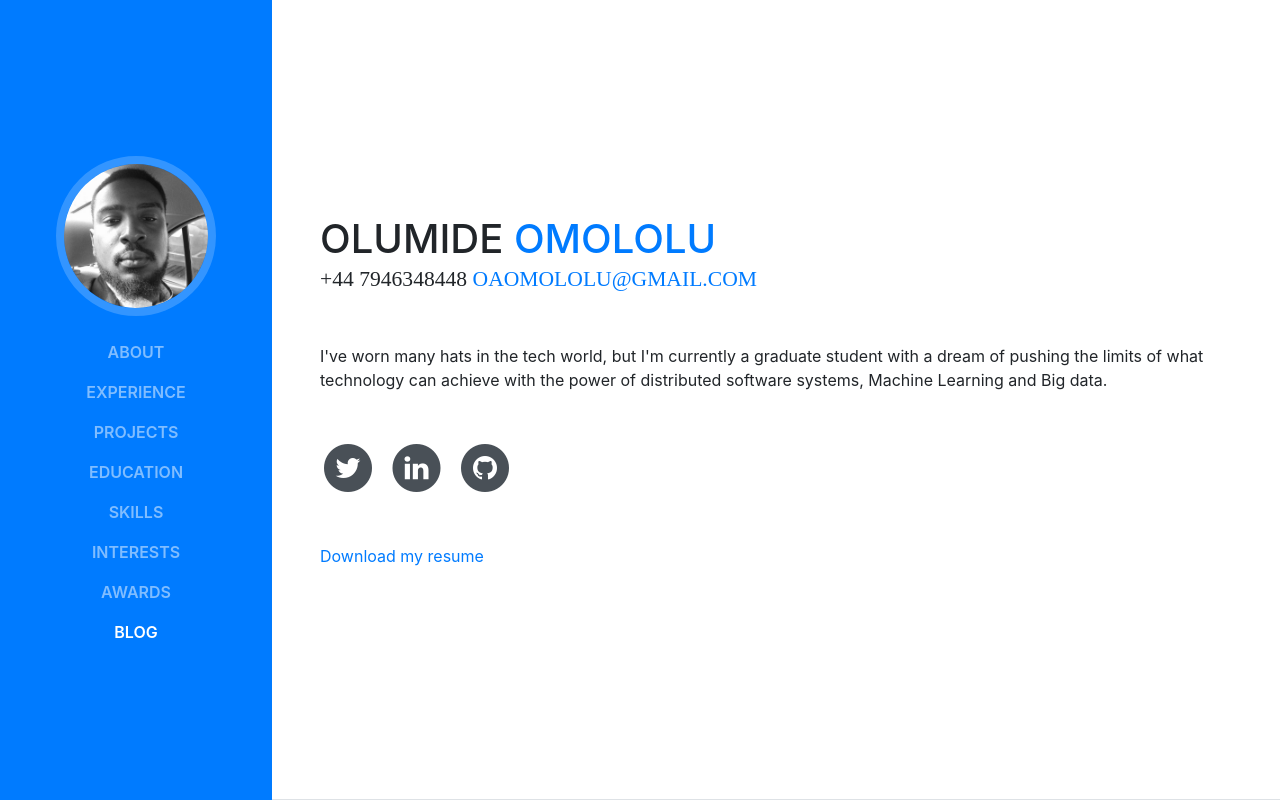
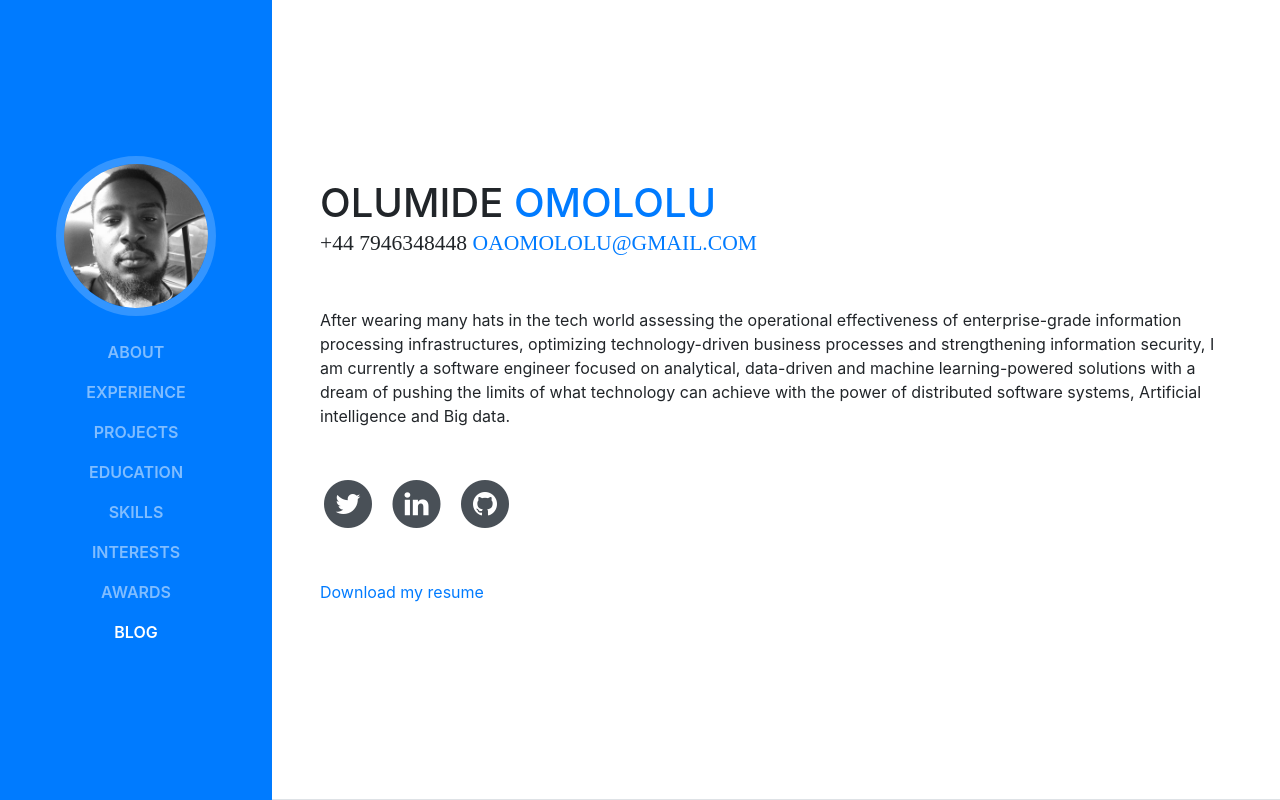
Before and after one commit to olumideomololu/olumideomololu.github.io, a website with bundled scripts: page index.html in a window 1280 px wide. Shown: the top 800 px of the page. Built offline with nearby package versions, Linux system fonts and the light colour scheme; a web font is replaced by a local one.

Commit message:
bio update

```diff
--- a/index.html
+++ b/index.html
@@ -82,9 +82,7 @@
         <div class="subheading mb-5"> +44 7946348448
           <a href="mailto:oaomololu@gmail.com">oaomololu@gmail.com</a>
         </div>
-        <p class="mb-5">I've worn many hats in the tech world, but I'm currently a graduate student with a dream of
-          pushing the limits of what technology can achieve with the power of distributed software systems, Machine
-          Learning and Big data.</p>
+        <p class="mb-5">After wearing many hats in the tech world assessing the operational effectiveness of enterprise-grade information processing infrastructures, optimizing technology-driven business processes and strengthening information security, I am currently a software engineer focused on analytical, data-driven and machine learning-powered solutions with a dream of pushing the limits of what technology can achieve with the power of distributed software systems, Artificial intelligence and Big data.</p>
         <ul class="list-inline list-social-icons mb-0">
           <li class="list-inline-item">
             <a href="https://twitter.com/olumide_omololu">
```
